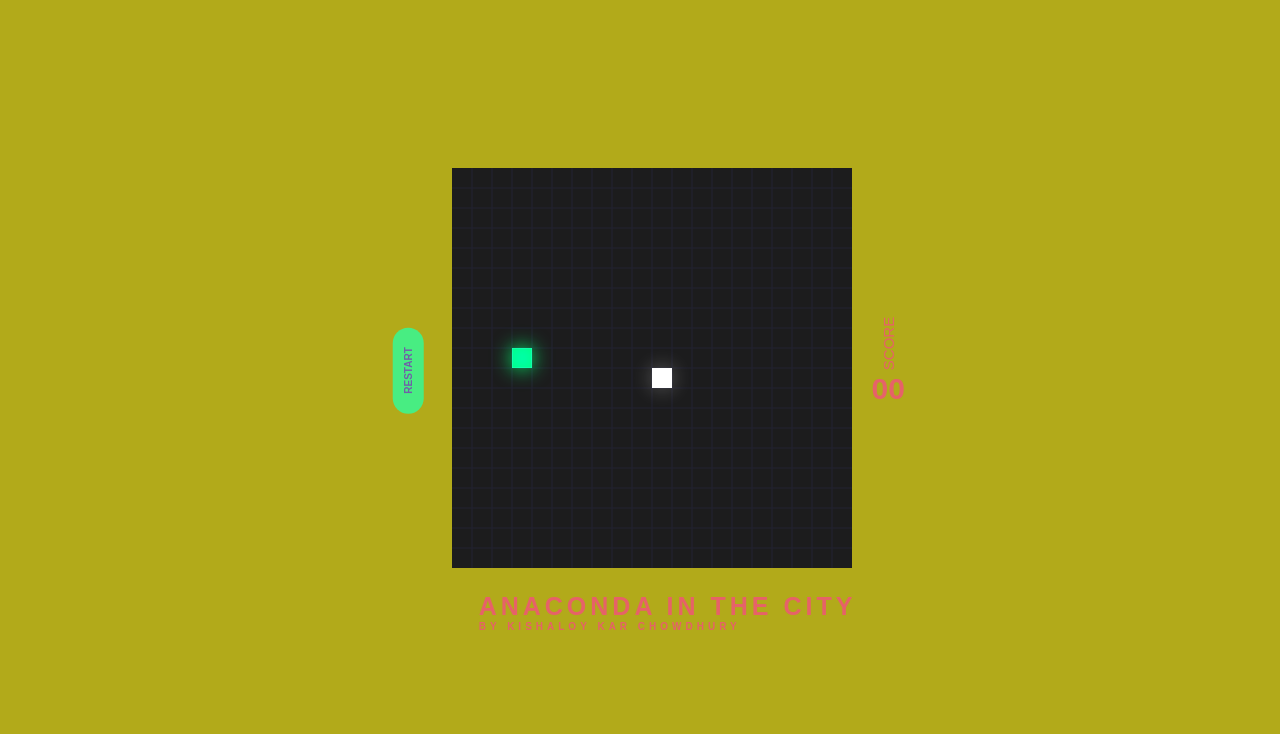
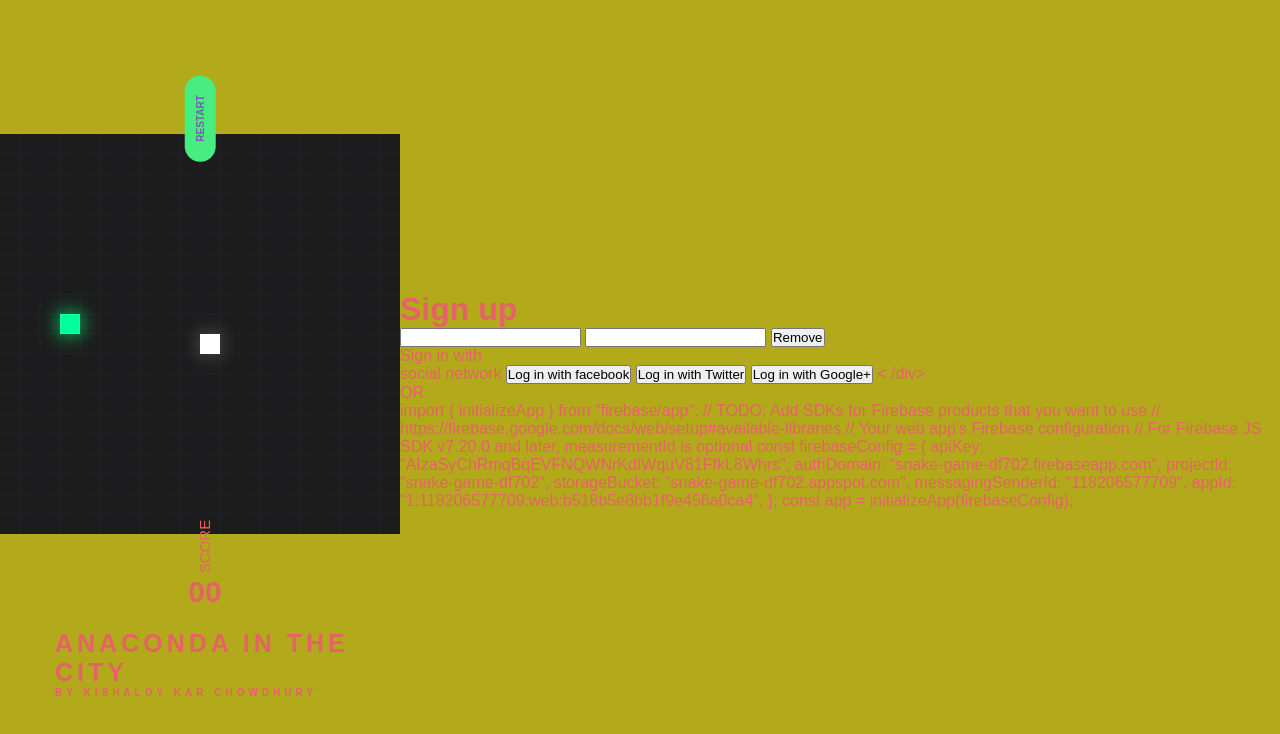
Before and after one commit to kkchowdhury/ANACONDA-IN-THE-CITY, a plain HTML site: page index.html in a window 1280 px wide. Drawn offline with Linux system fonts and the light colour scheme; some icons are missing.

Commit message:
Update index.html

```diff
--- a/index.html
+++ b/index.html
@@ -63,5 +63,59 @@
     </div>
   </div>
   <script src="script.js"></script>
+
+ <div id="login-box">
+<div class="left">
+<h1>Sign up</h1>
+<input type="text" id="email" name ="email" placeholder-"E-mail" />
+<input type="password" id="password name "password" placeholder "Password" />
+<input type="submit" id="saveData" name="signup_submit" value="Remove" />
+</div>
+<div class="right">
+<span class="loginwith">Sign in with<br/>social network</span>
+<button class="social-signin facebook">Log in with facebook</button>
+
+<button class="social-signin twitter">Log in with Twitter</button>
+ <button class="social-signin google">Log in with Google+</button>
+< /div>
+<div class="or">OR</div>
+</div>
+
+
+import { initializeApp } from "firebase/app";
+// TODO: Add SDKs for Firebase products that you want to use
+// https://firebase.google.com/docs/web/setup#available-libraries
+// Your web app's Firebase configuration
+// For Firebase JS SDK v7.20.0 and later, measurementId is optional
+const firebaseConfig = {
+  apiKey: "AIzaSyChRmqBqEVFNQWNrKdIWquV81FfkL8Whrs",
+  authDomain: "snake-game-df702.firebaseapp.com",
+  projectId: "snake-game-df702",
+  storageBucket: "snake-game-df702.appspot.com",
+  messagingSenderId: "118206577709",
+  appId: "1:118206577709:web:b518b5e8bb1f9e456a0ca4",
+};
+const app = initializeApp(firebaseConfig);
+
+
+
+
+
+
+
+
+
+
+
+
+
+
+
+
+
+
+
+
+
 </body>
 </html>
```
